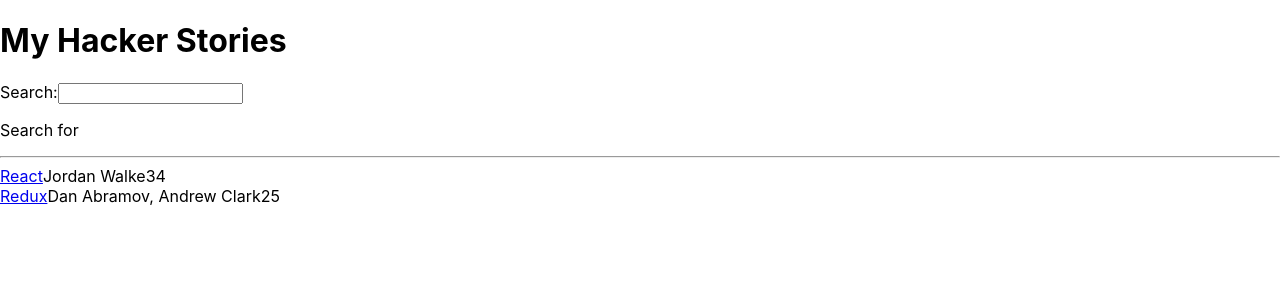
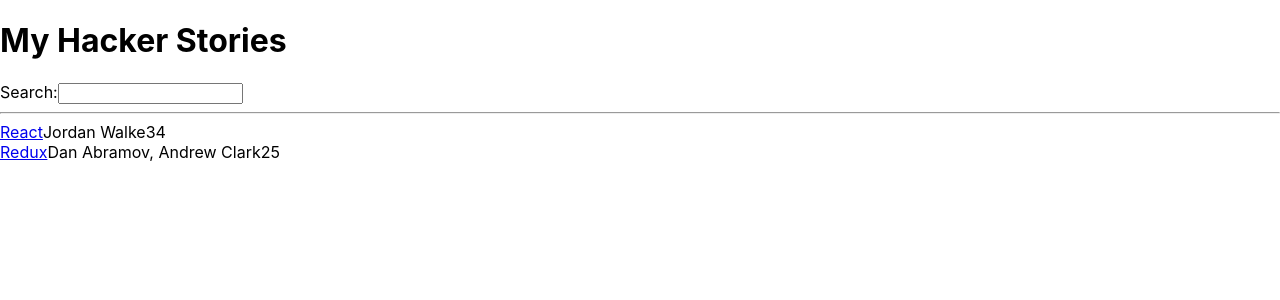
Before and after one commit to Cook1619/React-hacker-stories, a React (Create React App) app: page / in a window 1280 px wide. Shown: the top 300 px of the page. Built offline with nearby package versions, Linux system fonts and the light colour scheme.

Commit message:
Lifting state up to use ot filter our storis

```diff
--- a/src/App.js
+++ b/src/App.js
@@ -1,4 +1,4 @@
-import React from "react";
+import React, { useState } from "react";
 import List from "./components/List";
 import Search from "./components/Search";
 
@@ -22,16 +22,22 @@
     },
   ];
 
+  const [searchTerm, setSearchTerm] = useState("");
+
   const handleSearch = (e) => {
-    console.log(e.target.value);
+    setSearchTerm(e.target.value);
   };
+
+  const searchedStories = stories.filter((story) => {
+    return story.title.toLowerCase().includes(searchTerm.toLowerCase());
+  });
 
   return (
     <div className="App">
       <h1>My Hacker Stories</h1>
       <Search onSearch={handleSearch} />
       <hr />
-      <List list={stories} />
+      <List list={searchedStories} />
     </div>
   );
 }
--- a/src/components/Search.js
+++ b/src/components/Search.js
@@ -1,19 +1,10 @@
-import React, { useState } from "react";
+import React from "react";
 
 const Search = ({ onSearch }) => {
-  const [searchTerm, setSearchTerm] = useState("");
-
-  const handleChange = (e) => {
-    setSearchTerm(e.target.value);
-    onSearch(e);
-  };
   return (
     <div>
       <label htmlFor="search">Search:</label>
-      <input id="search" type="text" onChange={handleChange} />
-      <p>
-        Search for <strong>{searchTerm}</strong>
-      </p>
+      <input id="search" type="text" onChange={onSearch} />
     </div>
   );
 };
```
